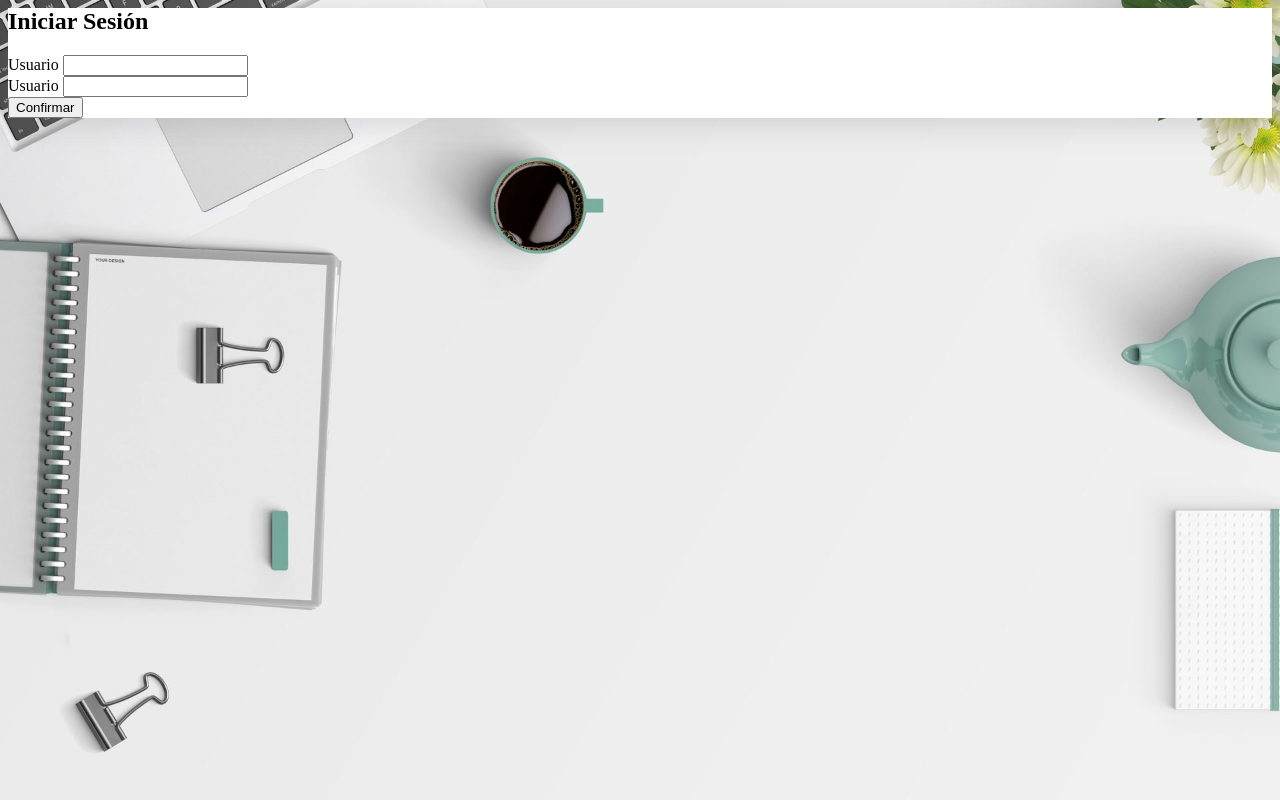
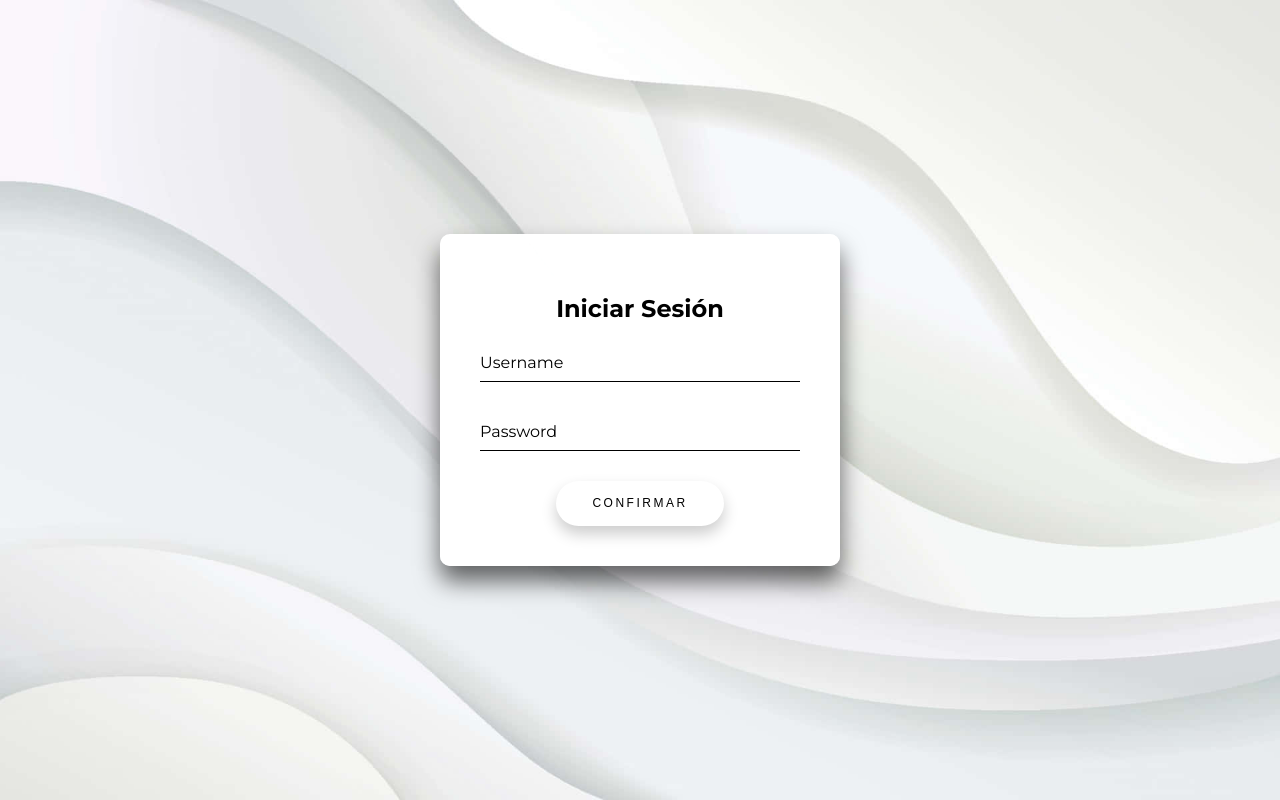
Before and after one commit to PDEjovan/olimpiadasInet, a Django app: page /login/ in a window 1280 px wide. Run offline with Django 4.2, Linux system fonts and the light colour scheme.

Commit message:
Terminando diseño login

```diff
--- a/sitio/static/Styles/login_styles.css
+++ b/sitio/static/Styles/login_styles.css
@@ -1,6 +1,11 @@
 .login{
     box-shadow: rgba(100, 100, 111, 0.2) 0px 7px 29px 0px;
     background-color: white;
+    font-family: 'Montserrat';
+    border-radius: 1em;
+    padding: 2em;
+    text-align: center;
+
 }
 
 body{
@@ -8,4 +13,129 @@ body{
     background-repeat: no-repeat;
     background-size: cover;
     background-attachment: fixed;
+    display: flex;
+    justify-content: center;
 }
+
+.login-box {
+    position: absolute;
+    top: 50%;
+    left: 50%;
+    width: 400px;
+    padding: 40px;
+    transform: translate(-50%, -50%);
+    background: rgba(255, 255, 255, 0.987);
+    box-sizing: border-box;
+    box-shadow: 0 15px 25px rgba(0,0,0,.6);
+    border-radius: 10px;
+  }
+
+.login-box .user-box {
+    position: relative;
+  }
+
+  .login-box .user-box input {
+    width: 100%;
+    padding: 10px 0;
+    font-size: 16px;
+    color: #000;
+    margin-bottom: 30px;
+    border: none;
+    border-bottom: 1px solid #000;
+    outline: none;
+    background: transparent;
+  }
+
+  .login-box .user-box label {
+    position: absolute;
+    top: 0;
+    left: 0;
+    padding: 10px 0;
+    font-size: 16px;
+    color: #000;
+    pointer-events: none;
+    transition: .5s;
+  }
+
+  .login-box .user-box input:focus ~ label,
+  .login-box .user-box input:valid ~ label {
+    top: -20px;
+    left: 0;
+    color: #bdb8b8;
+    font-size: 12px;
+  }
+
+  .login-box form a {
+    position: relative;
+    display: inline-block;
+    padding: 10px 20px;
+    color: #ffffff;
+    font-size: 16px;
+    text-decoration: none;
+    text-transform: uppercase;
+    overflow: hidden;
+    transition: .5s;
+    margin-top: 40px;
+    letter-spacing: 4px
+  }
+
+  .login-box a:hover {
+    background: #03f40f;
+    color: #fff;
+    border-radius: 5px;
+    box-shadow: 0 0 5px #03f40f,
+                0 0 25px #03f40f,
+                0 0 50px #03f40f,
+                0 0 100px #03f40f;
+  }
+
+  .login-box a span {
+    position: absolute;
+    display: block;
+  }
+
+  @keyframes btn-anim1 {
+    0% {
+      left: -100%;
+    }
+
+    50%,100% {
+      left: 100%;
+    }
+  }
+
+  .login-box a span:nth-child(1) {
+    bottom: 2px;
+    left: -100%;
+    width: 100%;
+    height: 2px;
+    background: linear-gradient(90deg, transparent, #03f40f);
+    animation: btn-anim1 2s linear infinite;
+  }
+
+  .btn_login {
+    padding: 1.3em 3em;
+    font-size: 12px;
+    text-transform: uppercase;
+    letter-spacing: 2.5px;
+    font-weight: 500;
+    color: #000;
+    background-color: #fff;
+    border: none;
+    border-radius: 45px;
+    box-shadow: 0px 8px 15px rgba(0, 0, 0, 0.2);
+    transition: all 0.3s ease 0s;
+    cursor: pointer;
+    outline: none;
+  }
+
+  .btn_login:hover {
+    background-color: #23c483;
+    box-shadow: 0px 15px 20px rgba(46, 229, 157, 0.4);
+    color: #fff;
+    transform: translateY(-7px);
+  }
+
+  .btn_login:active {
+    transform: translateY(-1px);
+  }
--- a/sitio/templates/login.html
+++ b/sitio/templates/login.html
@@ -5,19 +5,25 @@
     <meta name="viewport" content="width=device-width, initial-scale=1.0">
     <title>Inicio sesión</title>
     <link rel="stylesheet" href="{% static '/styles/login_styles.css' %}">
+    <link rel="preconnect" href="https://fonts.googleapis.com">
+    <link rel="preconnect" href="https://fonts.gstatic.com" crossorigin>
+    <link href="https://fonts.googleapis.com/css2?family=Montserrat:wght@400;500;600;700&family=Source+Code+Pro:wght@300;400;500;600&display=swap" rel="stylesheet">
+    <link rel="preconnect" href="https://fonts.googleapis.com">
+<link rel="preconnect" href="https://fonts.gstatic.com" crossorigin>
+<link href="https://fonts.googleapis.com/css2?family=Montserrat:wght@200;400;500;600;700&family=Source+Code+Pro:wght@300;400;500;600&display=swap" rel="stylesheet">
 </head>
 <body>
-    <form action="POST" class="login">
+    <form action="POST" class="login-box login">
         <div class="titulo_login"><h2>Iniciar Sesión</h2></div>
-        <div class="usuario_login">
-            <label for="">Usuario</label>
-            <input type="text" name="Usuario" id="">
+        <div class="user-box">
+            <input type="text" name="" required="">
+            <label>Username</label>
         </div>
-        <div class="contra_login">
-            <label for="">Usuario</label>
-            <input type="password" name="Contraseña" id="">
-        </div>
-        <button type="submit">Confirmar</button>
+        <div class="user-box">
+            <input type="password" name="" required="">
+            <label>Password</label>
+        </div><center>
+        <button class="btn_login" type="submit">Confirmar</button>
     </form>
 </body>
 </html>
```
Also changed, not shown: sitio/static/images/bg_login.jpg, sitio/static/images/bg_login2.webp (added).
